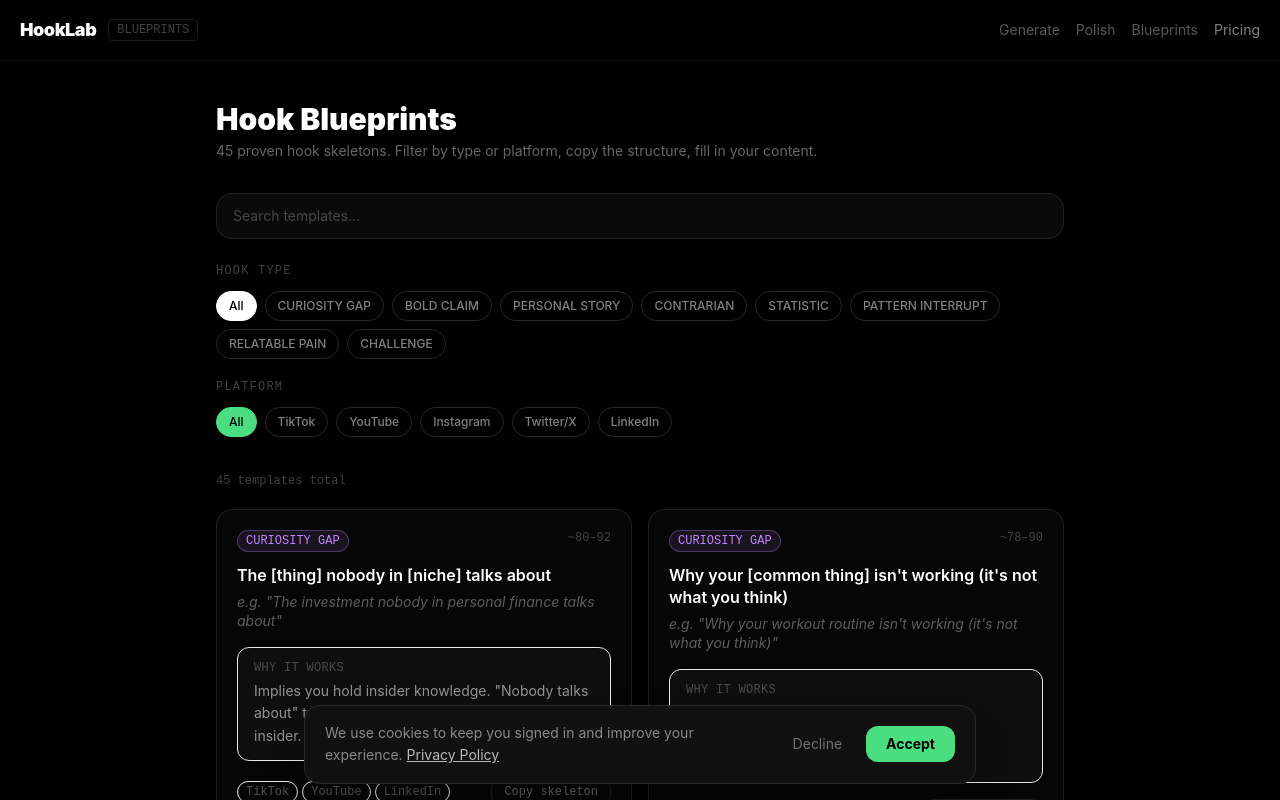
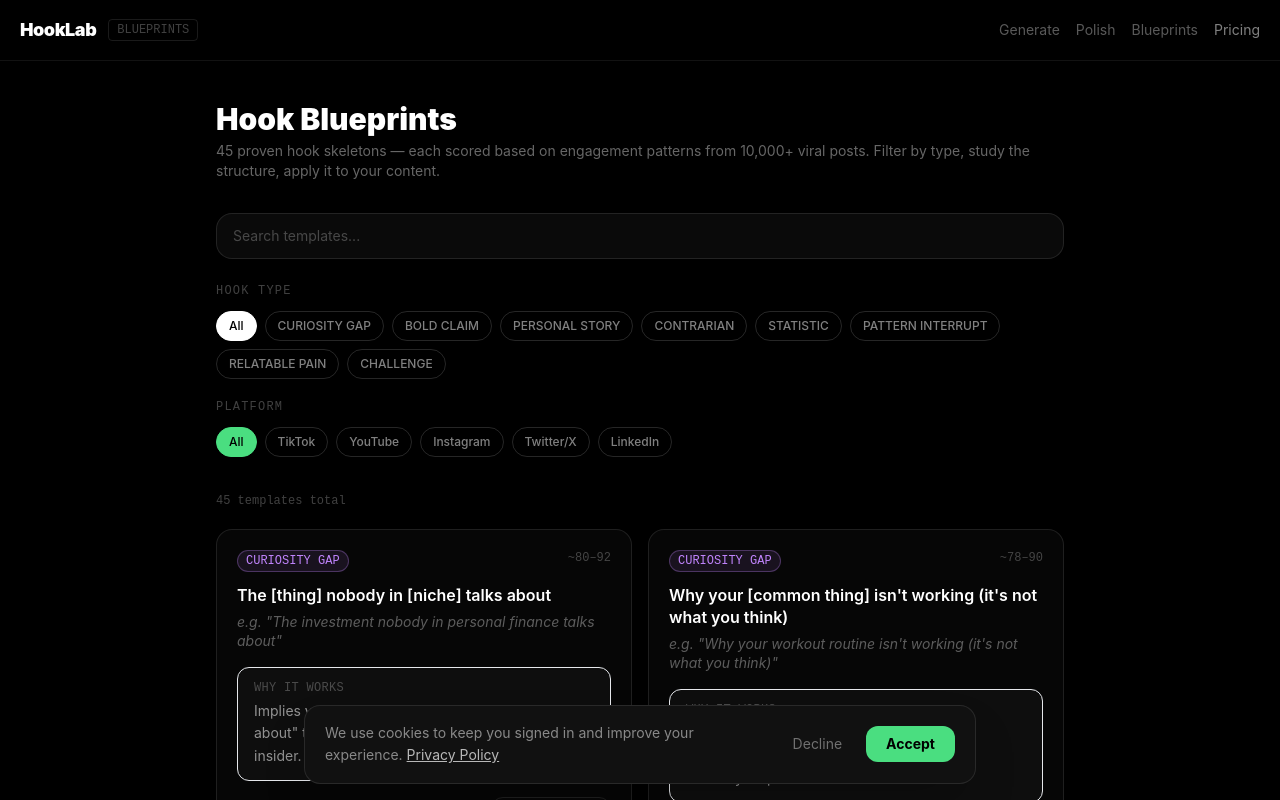
Before and after one commit to sanadkam/Hook-Generator-, a Next.js app in the folder viral-hook-tester/: page /blueprints in a window 1280 px wide. Shown: the top 800 px of the page. Built offline with nearby package versions, Linux system fonts and the light colour scheme; no server answers.

Commit message:
Update Blueprint subtitle: frame virality scores as based on 10k+ viral post analysis

```diff
--- a/viral-hook-tester/pages/blueprints.js
+++ b/viral-hook-tester/pages/blueprints.js
@@ -160,7 +160,7 @@ export default function Swipe() {
           {/* Header */}
           <div className="mb-8">
             <h1 className="text-2xl sm:text-3xl font-black mb-1">Hook Blueprints</h1>
-            <p className="text-white/40 text-sm">{TEMPLATES.length} proven hook skeletons. Filter by type or platform, copy the structure, fill in your content.</p>
+            <p className="text-white/40 text-sm">{TEMPLATES.length} proven hook skeletons — each scored based on engagement patterns from 10,000+ viral posts. Filter by type, study the structure, apply it to your content.</p>
           </div>
 
           {/* Search */}
```
